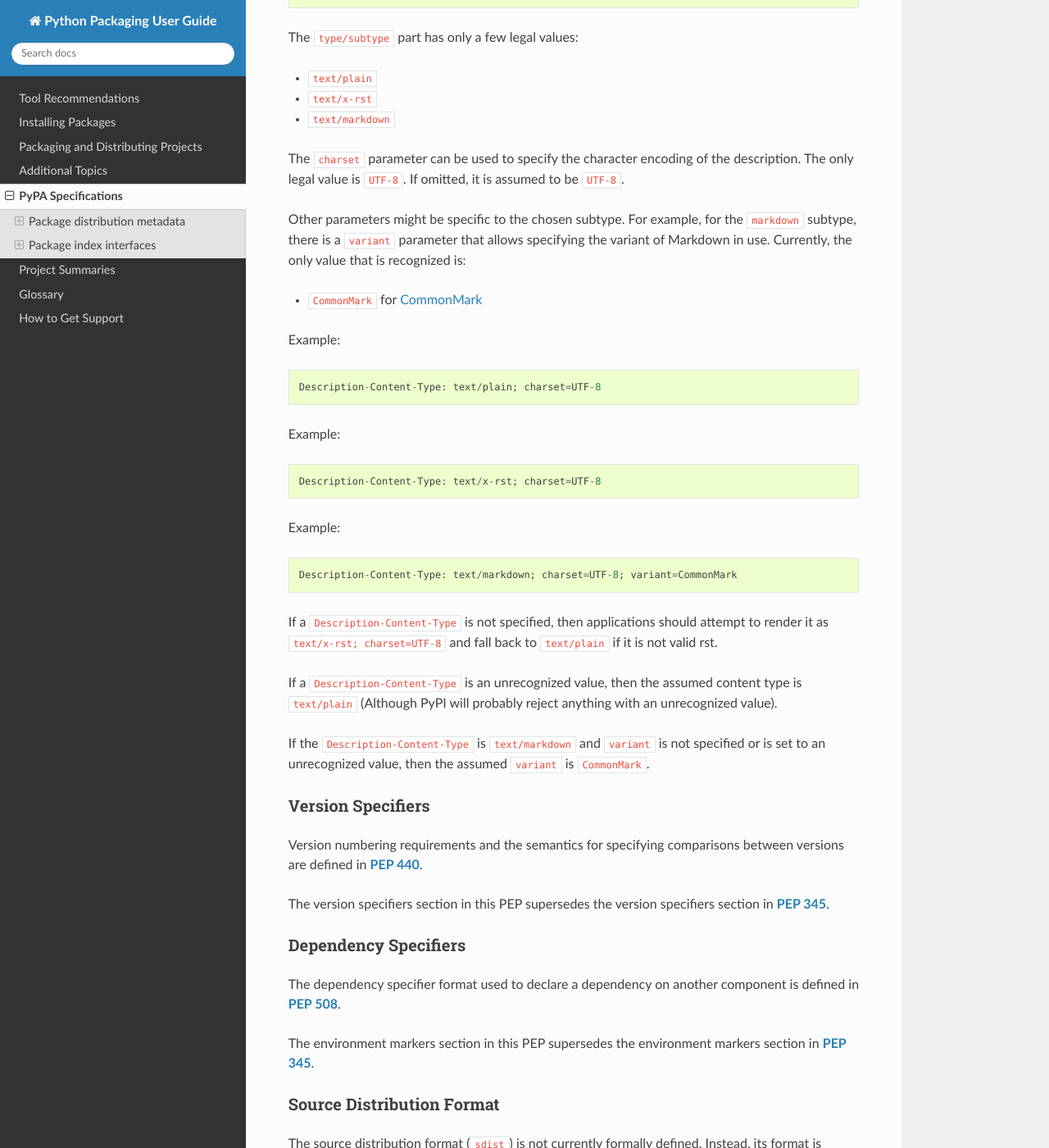
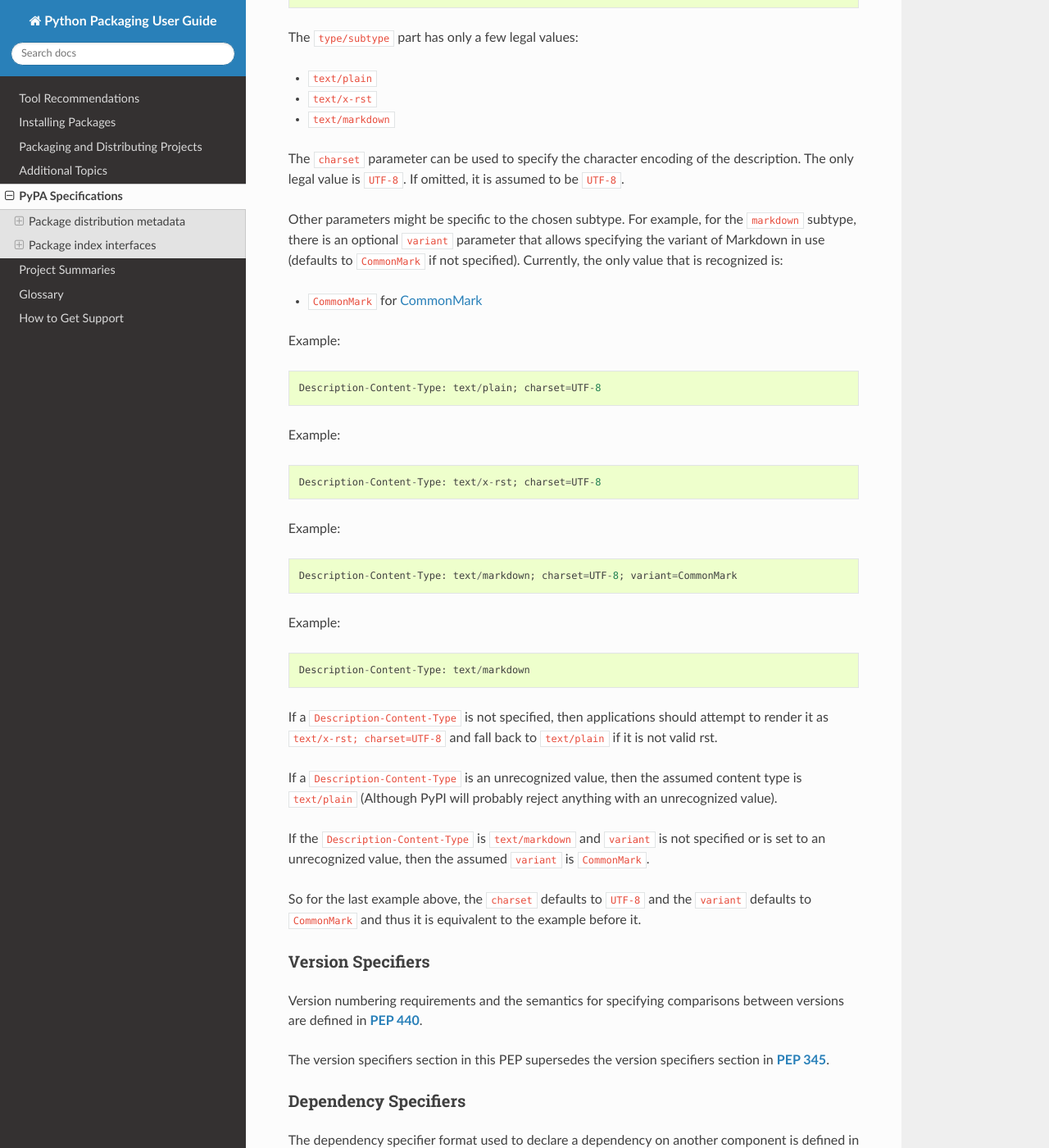
Before and after one commit to pypa/packaging.python.org, a Sphinx documentation site: the page built from source/specifications.rst, in a window 1280 px wide and 1400 px high, scrolled down 1645 px. Shown: the whole window at 82% size. Built offline with Sphinx 7.4.7 and the Read the Docs theme 2.0.0, drawn with Linux system fonts in a browser that asks for light colours; pages that are not in the unit, such as notebooks, are missing from menus.

Commit message:
Clarify that variant is optional

```diff
--- a/source/specifications.rst
+++ b/source/specifications.rst
@@ -93,9 +93,9 @@ the description. The only legal value is ``UTF-8``. If omitted, it is assumed to
 be ``UTF-8``.
 
 Other parameters might be specific to the chosen subtype. For example, for the
-``markdown`` subtype, there is a ``variant`` parameter that allows specifying
-the variant of Markdown in use. Currently, the only value that is recognized
-is:
+``markdown`` subtype, there is an optional ``variant`` parameter that allows
+specifying the variant of Markdown in use (defaults to ``CommonMark`` if not
+specified). Currently, the only value that is recognized is:
 
 - ``CommonMark`` for `CommonMark
   <https://tools.ietf.org/html/rfc7764#section-3.5>`_
@@ -112,6 +112,10 @@ Example::
 
     Description-Content-Type: text/markdown; charset=UTF-8; variant=CommonMark
 
+Example::
+
+    Description-Content-Type: text/markdown
+
 If a ``Description-Content-Type`` is not specified, then applications should
 attempt to render it as ``text/x-rst; charset=UTF-8`` and fall back to
 ``text/plain`` if it is not valid rst.
@@ -123,6 +127,10 @@ with an unrecognized value).
 If the ``Description-Content-Type`` is ``text/markdown`` and ``variant`` is not
 specified or is set to an unrecognized value, then the assumed ``variant`` is
 ``CommonMark``.
+
+So for the last example above, the ``charset`` defaults to ``UTF-8`` and the
+``variant`` defaults to ``CommonMark`` and thus it is equivalent to the example
+before it.
 
 
 Version Specifiers
```
